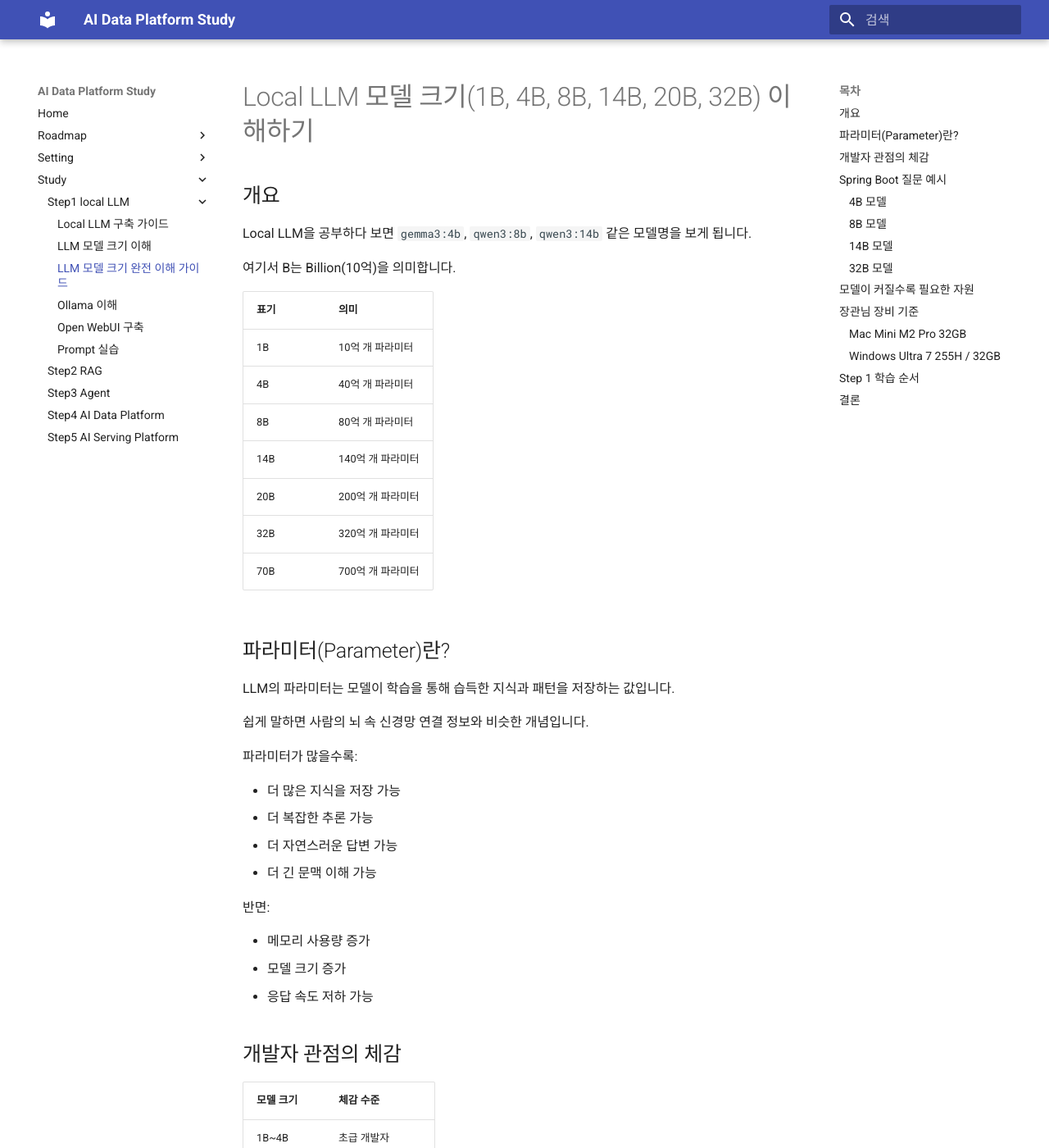
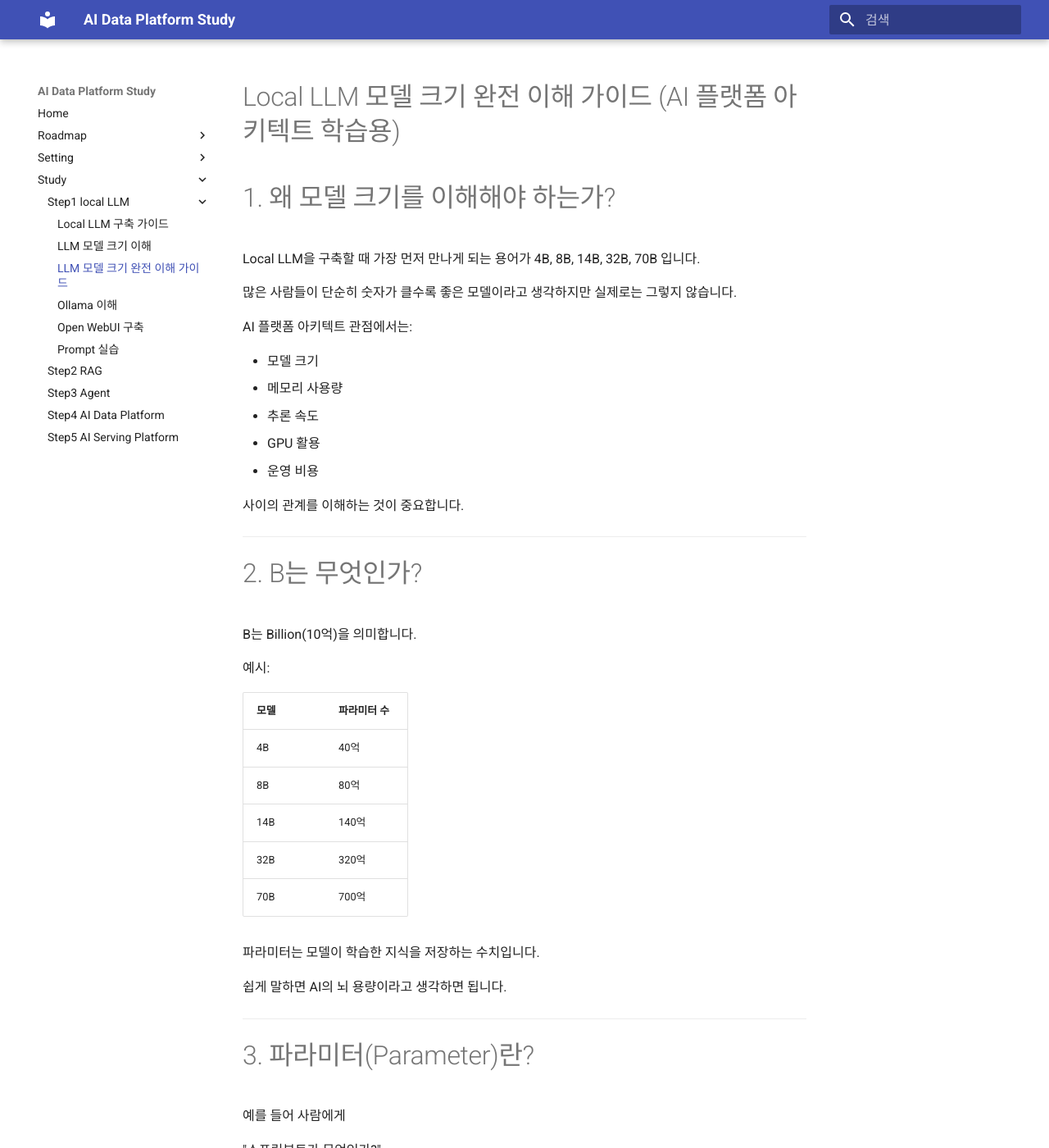
Before and after one commit to Team-AI-Data-Platform/AI-Data-Platform, an MkDocs documentation site: the page built from docs/study/step1/local_llm_model_size_guide_detail.md, in a window 1280 px wide and 1400 px high. Shown: the whole window at 82% size. Built offline with MkDocs 1.6.1 and Material for MkDocs 9.7.7, drawn with Linux system fonts in a browser that asks for light colours; some of the changed text lies outside the part shown.

Commit message:
local LLM 상세  가이드 추가

````diff
--- a/docs/study/step1/local_llm_model_size_guide_detail.md
+++ b/docs/study/step1/local_llm_model_size_guide_detail.md
@@ -1,112 +1,400 @@
-# Local LLM 모델 크기(1B, 4B, 8B, 14B, 20B, 32B) 이해하기
+# Local LLM 모델 크기 완전 이해 가이드 (AI 플랫폼 아키텍트 학습용)
 
-## 개요
+# 1. 왜 모델 크기를 이해해야 하는가?
 
-Local LLM을 공부하다 보면 `gemma3:4b`, `qwen3:8b`, `qwen3:14b` 같은 모델명을 보게 됩니다.
+Local LLM을 구축할 때 가장 먼저 만나게 되는 용어가 4B, 8B, 14B, 32B, 70B 입니다.
 
-여기서 B는 Billion(10억)을 의미합니다.
+많은 사람들이 단순히 숫자가 클수록 좋은 모델이라고 생각하지만 실제로는 그렇지 않습니다.
 
-| 표기 | 의미 |
-|------|------|
-| 1B | 10억 개 파라미터 |
-| 4B | 40억 개 파라미터 |
-| 8B | 80억 개 파라미터 |
-| 14B | 140억 개 파라미터 |
-| 20B | 200억 개 파라미터 |
-| 32B | 320억 개 파라미터 |
-| 70B | 700억 개 파라미터 |
+AI 플랫폼 아키텍트 관점에서는:
 
-## 파라미터(Parameter)란?
+- 모델 크기
+- 메모리 사용량
+- 추론 속도
+- GPU 활용
+- 운영 비용
 
-LLM의 파라미터는 모델이 학습을 통해 습득한 지식과 패턴을 저장하는 값입니다.
+사이의 관계를 이해하는 것이 중요합니다.
 
-쉽게 말하면 사람의 뇌 속 신경망 연결 정보와 비슷한 개념입니다.
+---
 
-파라미터가 많을수록:
+# 2. B는 무엇인가?
 
-- 더 많은 지식을 저장 가능
-- 더 복잡한 추론 가능
-- 더 자연스러운 답변 가능
-- 더 긴 문맥 이해 가능
+B는 Billion(10억)을 의미합니다.
 
-반면:
+예시:
 
-- 메모리 사용량 증가
-- 모델 크기 증가
-- 응답 속도 저하 가능
+| 모델 | 파라미터 수 |
+|--------|--------|
+| 4B | 40억 |
+| 8B | 80억 |
+| 14B | 140억 |
+| 32B | 320억 |
+| 70B | 700억 |
 
-## 개발자 관점의 체감
+파라미터는 모델이 학습한 지식을 저장하는 수치입니다.
 
-| 모델 크기 | 체감 수준 |
-|-----------|-----------|
+쉽게 말하면 AI의 뇌 용량이라고 생각하면 됩니다.
+
+---
+
+# 3. 파라미터(Parameter)란?
+
+예를 들어 사람에게
+
+"스프링부트가 무엇인가?"
+
+를 물어보면 기존 경험과 지식을 바탕으로 답변합니다.
+
+LLM은 학습 과정에서 수십억 개의 가중치(Weight)를 생성합니다.
+
+이 가중치 집합을 파라미터라고 부릅니다.
+
+파라미터가 많아질수록
+
+- 더 많은 지식 저장
+- 더 긴 문맥 이해
+- 더 복잡한 추론
+
+이 가능해집니다.
+
+---
+
+# 4. 모델 크기별 체감 수준
+
+| 크기 | 체감 |
+|--------|--------|
 | 1B~4B | 초급 개발자 |
 | 7B~14B | 경력 개발자 |
 | 20B~32B | 수석 개발자 |
 | 70B 이상 | 전문 컨설턴트 수준 |
 
-## Spring Boot 질문 예시
+학습용 비유이며 절대적인 기준은 아닙니다.
 
-질문:
+---
 
-Spring Cloud Gateway와 WebFlux를 사용하여 API Gateway를 구성하는 방법은?
+# 5. 왜 큰 모델이 항상 좋은 것은 아닌가?
 
-### 4B 모델
-기초적인 설명 위주
+모델이 커질수록:
 
-### 8B 모델
-설계 방향 설명 가능
+장점
 
-### 14B 모델
-실무 수준 설명 가능
+- 답변 품질 향상
+- 추론 능력 향상
+- 코드 생성 능력 향상
 
-### 32B 모델
-아키텍처 수준 논의 가능
+단점
 
-## 모델이 커질수록 필요한 자원
+- RAM 증가
+- GPU 증가
+- 응답 속도 저하
+- 다운로드 시간 증가
 
-| 항목 | 변화 |
-|------|------|
-| 다운로드 시간 | 증가 |
-| 디스크 사용량 | 증가 |
-| 메모리 사용량 | 증가 |
-| GPU 사용량 | 증가 |
-| 답변 품질 | 향상 |
+---
 
-## 장관님 장비 기준
+# 6. Quantization(양자화)
 
-### Mac Mini M2 Pro 32GB
+Local LLM에서 매우 중요한 개념입니다.
 
-권장:
+원본 모델은 보통 FP16 형태입니다.
 
-- gemma3:4b
-- qwen3:8b
-- qwen3:14b
-- qwen3:32b
+예:
 
-### Windows Ultra 7 255H / 32GB
+32B 모델
 
-권장:
+원본 크기
 
-- gemma3:4b
-- qwen3:8b
-- qwen3:14b
+약 60GB 이상
 
-## Step 1 학습 순서
+하지만
 
-```bash
-ollama run gemma3:4b
-```
+4bit 양자화
 
-```bash
-ollama run qwen3:8b
-```
+적용 시
 
-```bash
-ollama run qwen3:14b
-```
+약 18~20GB 수준까지 감소합니다.
 
-이후 Open WebUI를 연동하여 브라우저 기반 환경을 구성합니다.
+그래서 일반 PC에서도 실행 가능합니다.
 
-## 결론
+---
 
-AI 플랫폼 아키텍트 학습의 핵심은 가장 큰 모델을 사용하는 것이 아니라 Local LLM의 전체 구조를 이해하는 것입니다.
+# 7. 왜 32B 모델이 32GB 메모리에서 돌아가는가?
+
+많은 사람들이 의아해합니다.
+
+원래 320억 파라미터 모델은 훨씬 큰 메모리가 필요합니다.
+
+하지만 Ollama는:
+
+- GGUF
+- Q4_K_M
+- Q5_K_M
+
+등의 양자화 기술을 사용합니다.
+
+결과:
+
+32B 모델도
+
+32GB Mac에서 실행 가능
+
+---
+
+# 8. CPU와 GPU 차이
+
+CPU
+
+장점
+
+- 별도 장비 불필요
+
+단점
+
+- 느림
+
+GPU
+
+장점
+
+- 빠름
+
+단점
+
+- 고가
+
+---
+
+# 9. Apple Silicon이 특별한 이유
+
+M2 Pro
+
+M3 Pro
+
+M4 Pro
+
+등은 Unified Memory 구조입니다.
+
+GPU와 CPU가 메모리를 공유합니다.
+
+따라서
+
+32GB Mac에서도
+
+14B
+32B
+
+모델이 매우 효율적으로 동작합니다.
+
+---
+
+# 10. Ollama 구조 이해
+
+사용자
+
+↓
+
+Open WebUI
+
+↓
+
+Ollama
+
+↓
+
+Local Model
+
+↓
+
+CPU/GPU
+
+AI 플랫폼 아키텍트는 이 구조를 이해해야 합니다.
+
+---
+
+# 11. 주요 모델 비교
+
+## Gemma
+
+개발사
+
+Google
+
+장점
+
+- 가벼움
+- 빠름
+- 설치 쉬움
+
+추천
+
+입문자
+
+---
+
+## Qwen
+
+개발사
+
+Alibaba
+
+장점
+
+- 한국어 우수
+- 코드 생성 우수
+- 추론 능력 우수
+
+추천
+
+실무 학습
+
+---
+
+## Llama
+
+개발사
+
+Meta
+
+장점
+
+- 생태계 풍부
+
+추천
+
+연구 및 확장
+
+---
+
+# 12. 장관님 장비 기준 추천
+
+## Mac Mini M2 Pro 32GB
+
+추천
+
+gemma3:4b
+
+qwen3:8b
+
+qwen3:14b
+
+qwen3:32b
+
+---
+
+## Windows Ultra7 255H 32GB
+
+추천
+
+gemma3:4b
+
+qwen3:8b
+
+qwen3:14b
+
+---
+
+# 13. Step1 실습 순서
+
+## 1단계
+
+Ollama 설치
+
+## 2단계
+
+gemma3:4b 실행
+
+## 3단계
+
+qwen3:8b 실행
+
+## 4단계
+
+qwen3:14b 실행
+
+## 5단계
+
+Open WebUI 설치
+
+## 6단계
+
+브라우저 접속
+
+## 7단계
+
+Prompt 테스트
+
+---
+
+# 14. 권장 Prompt
+
+테스트1
+
+Spring Boot란 무엇인가?
+
+테스트2
+
+Java Stream API 예제를 보여줘
+
+테스트3
+
+Spring Cloud Gateway 구조를 설명해줘
+
+테스트4
+
+RAG가 무엇인지 설명해줘
+
+---
+
+# 15. AI 플랫폼 아키텍트 학습 로드맵
+
+Step1
+
+Local LLM 구축
+
+↓
+
+Step2
+
+Open WebUI
+
+↓
+
+Step3
+
+Vector DB
+
+↓
+
+Step4
+
+RAG
+
+↓
+
+Step5
+
+Agent
+
+↓
+
+Step6
+
+Multi Agent
+
+↓
+
+Step7
+
+AI Data Platform
+
+---
+
+# 결론
+
+처음부터 70B 모델을 사용하는 것이 목표가 아닙니다.
+
+Local LLM의 구조를 이해하고,
+
+Ollama → Model → Open WebUI → RAG → Agent
+
+로 확장되는 전체 흐름을 이해하는 것이 가장 중요합니다.
````
